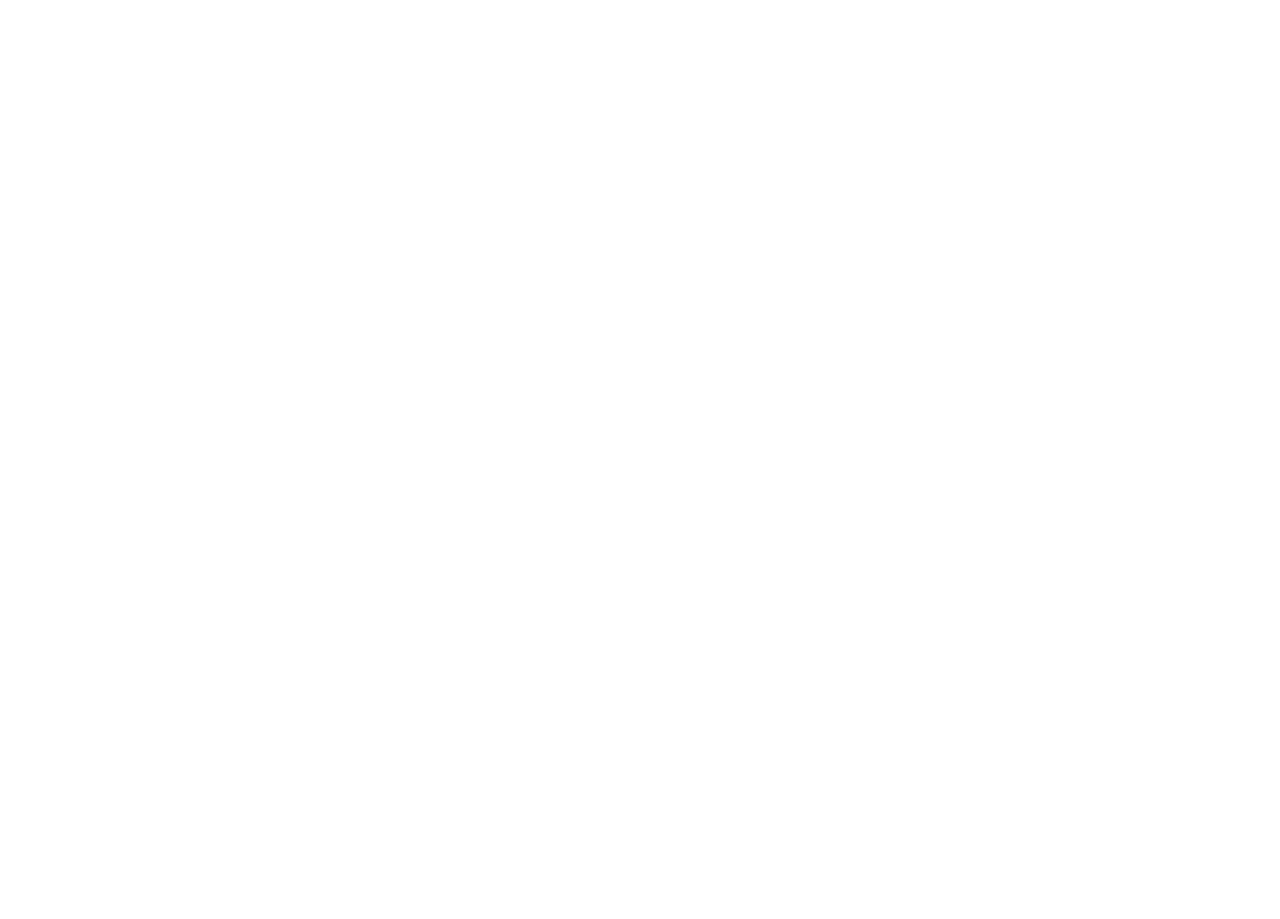
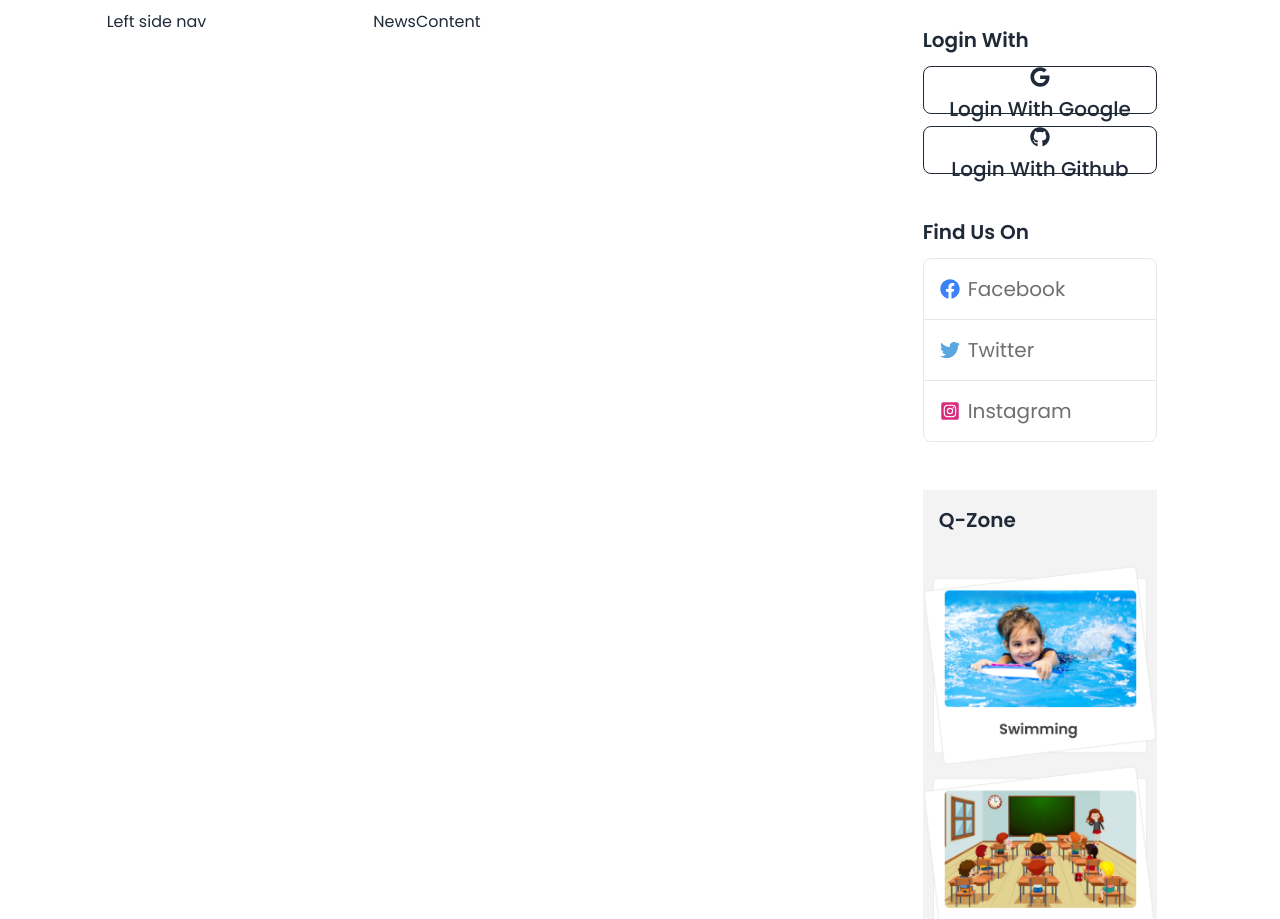
Before and after one commit to mahmudulturan/the-dragon-news-auth, a React (Vite) app: page / in a window 1280 px wide. Shown: the part 360-1279 px from the top of the page. Before the commit the page ends 800 px from the top, so only its background shows below. Built offline with nearby package versions, Linux system fonts and the light colour scheme.

Commit message:
Add: News section layout and right side navbar

```diff
--- /dev/null
+++ b/src/components/LeftSideNav/LeftSideNav.jsx
@@ -0,0 +1,9 @@
+const LeftSideNav = () => {
+    return (
+        <div>
+            <h1>Left side nav</h1>
+        </div>
+    );
+};
+
+export default LeftSideNav;
--- /dev/null
+++ b/src/components/NewsContent/NewsContent.jsx
@@ -0,0 +1,9 @@
+const NewsContent = () => {
+    return (
+        <div>
+           <h1>NewsContent</h1>
+        </div>
+    );
+};
+
+export default NewsContent;
--- /dev/null
+++ b/src/components/RightSideNav/RightSideNav.jsx
@@ -0,0 +1,38 @@
+import { FaGoogle, FaGithub, FaFacebook, FaTwitter, FaInstagramSquare } from "react-icons/fa";
+import qzone1 from '../../assets/qZone1.png'
+import qzone2 from '../../assets/qZone2.png'
+import qzone3 from '../../assets/qZone3.png'
+
+const RightSideNav = () => {
+    return (
+        <div>
+            <div className="p-4">
+                <h3 className="text-xl font-semibold">Login With</h3>
+                <div>
+                    <button className="flex items-center gap-2 text-xl w-full btn-outline font-medium capitalize btn my-3 hover:text-blue-500 hover:border-blue-500 hover:bg-transparent"><FaGoogle></FaGoogle> Login With Google</button>
+                    <button className="flex items-center gap-2 text-xl w-full btn-outline font-medium capitalize btn my-3 hover:text-blue-500 hover:border-blue-500 hover:bg-transparent"><FaGithub></FaGithub> Login With Github</button>
+                </div>
+            </div>
+            <div className="p-4">
+                <h3 className="text-xl font-semibold mb-3">Find Us On</h3>
+                <div>
+                   <a href="" className="flex text-xl items-center gap-2 p-4 border rounded-t-lg border-[#E7E7E7]"><FaFacebook className="text-blue-500"></FaFacebook> <span className="text-[#706F6F]">Facebook</span></a>
+                   <a href="" className="flex text-xl items-center gap-2 p-4 border-x  border-[#E7E7E7]"><FaTwitter className="text-[#58A7DE]"></FaTwitter> <span className="text-[#706F6F]">Twitter</span></a>
+                   <a href="" className="flex text-xl items-center gap-2 p-4 border rounded-b-lg border-[#E7E7E7]"><FaInstagramSquare className="text-[#D82D7E]"></FaInstagramSquare> <span className="text-[#706F6F]">Instagram</span></a>
+                </div>
+            </div>
+            <div className="p-4">
+            <div className="bg-[#F3F3F3]">
+                <h3 className="text-xl p-4 font-semibold mt-4 mb-4">Q-Zone</h3>
+                <div>
+                   <img src={qzone1} className="w-full" alt="" />
+                   <img src={qzone2} className="w-full" alt="" />
+                   <img src={qzone3} className="w-full" alt="" />
+                </div>
+            </div>
+            </div>
+        </div>
+    );
+};
+
+export default RightSideNav;
--- a/src/pages/Home.jsx
+++ b/src/pages/Home.jsx
@@ -1,6 +1,9 @@
 import Header from "../components/Header/Header";
 import Latest from "../components/Latest/Latest";
+import LeftSideNav from "../components/LeftSideNav/LeftSideNav";
 import Navbar from "../components/Navbar/Navbar";
+import NewsContent from "../components/NewsContent/NewsContent";
+import RightSideNav from "../components/RightSideNav/RightSideNav";
 
 const Home = () => {
     return (
@@ -8,7 +11,11 @@
             <Header></Header>
             <Latest></Latest>
             <Navbar></Navbar>
-            <h1>Home</h1>
+            <div className="grid lg:grid-cols-4 my-8">
+                <div><LeftSideNav></LeftSideNav></div>
+                <div className="col-span-2"><NewsContent></NewsContent></div>
+                <div><RightSideNav></RightSideNav></div>
+            </div>
         </div>
     );
 };
```
